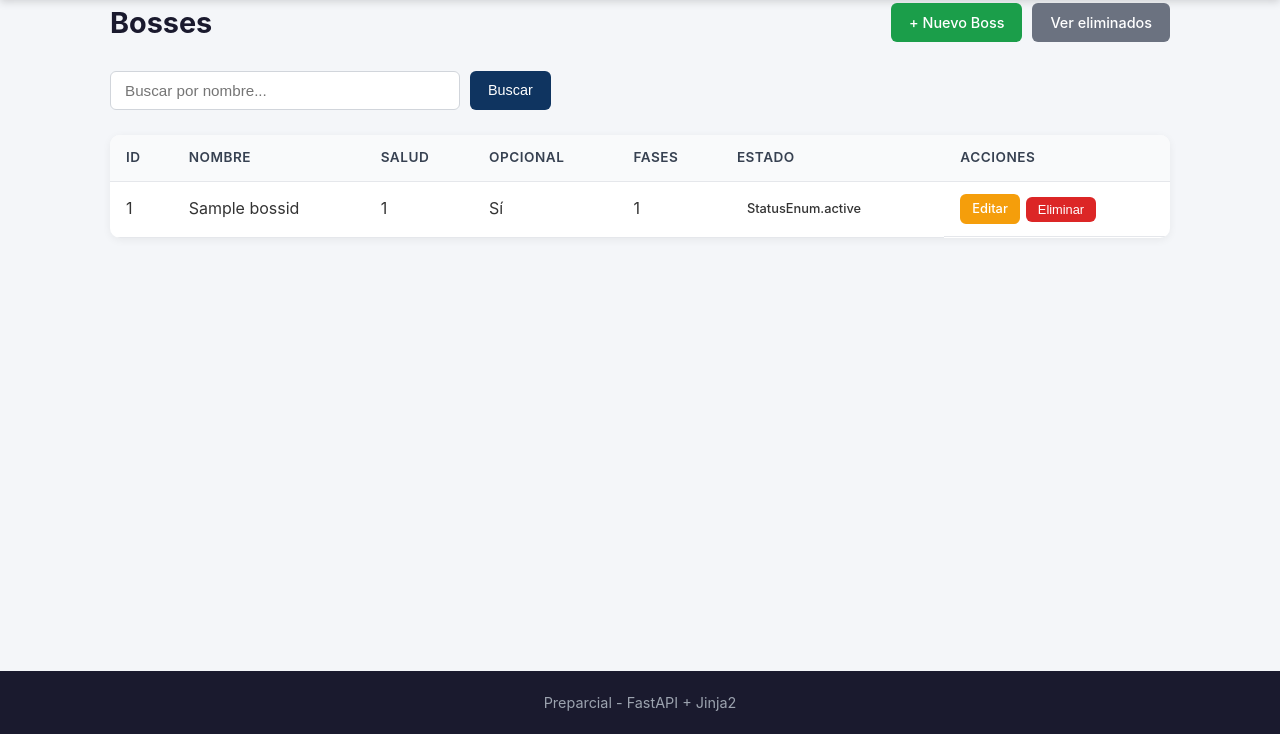
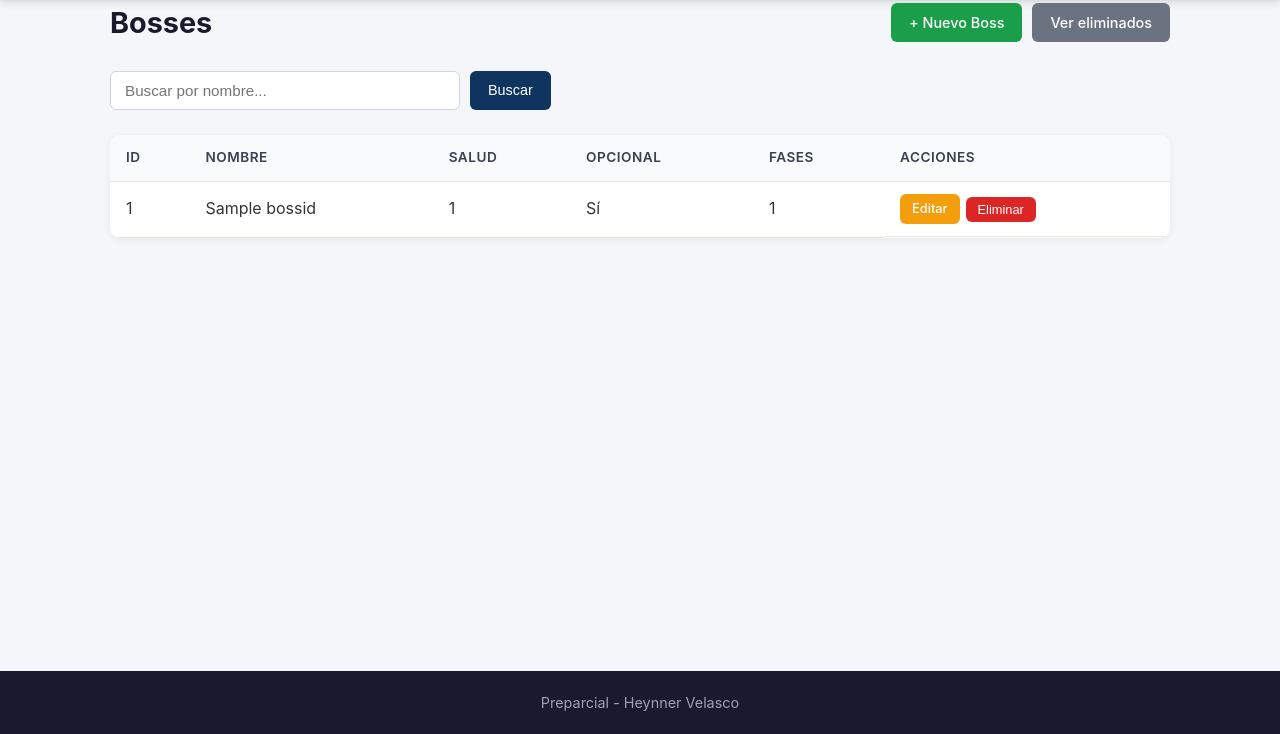
Before and after one commit to heyvveb/Preparcial_2, a FastAPI app: page /bosses/ in a window 1280 px wide. Shown: the part 66-800 px from the top of the page. Run offline with FastAPI, Linux system fonts and the light colour scheme; tables that the repository leaves empty hold one stand-in row (values such as "Sample post").

Commit message:
Arreglos en forma y datos

```diff
--- a/templates/base.html
+++ b/templates/base.html
@@ -12,7 +12,7 @@
         {% block content %}{% endblock %}
     </main>
     <footer class="footer">
-        <p>Preparcial - FastAPI + Jinja2</p>
+        <p>Preparcial - Heynner Velasco</p>
     </footer>
 </body>
 </html>
--- a/templates/bosses/list.html
+++ b/templates/bosses/list.html
@@ -22,7 +22,6 @@
                 <th>Salud</th>
                 <th>Opcional</th>
                 <th>Fases</th>
-                <th>Estado</th>
                 <th>Acciones</th>
             </tr>
         </thead>
@@ -34,7 +33,6 @@
                 <td>{{ boss.health }}</td>
                 <td>{{ "Sí" if boss.is_optional else "No" }}</td>
                 <td>{{ boss.phase_count }}</td>
-                <td><span class="badge badge-{{ boss.status }}">{{ boss.status }}</span></td>
                 <td class="actions">
                     <a href="/bosses/{{ boss.id }}/edit" class="btn btn-sm btn-warning">Editar</a>
                     <form method="POST" action="/bosses/{{ boss.id }}/delete" style="display:inline">
```
